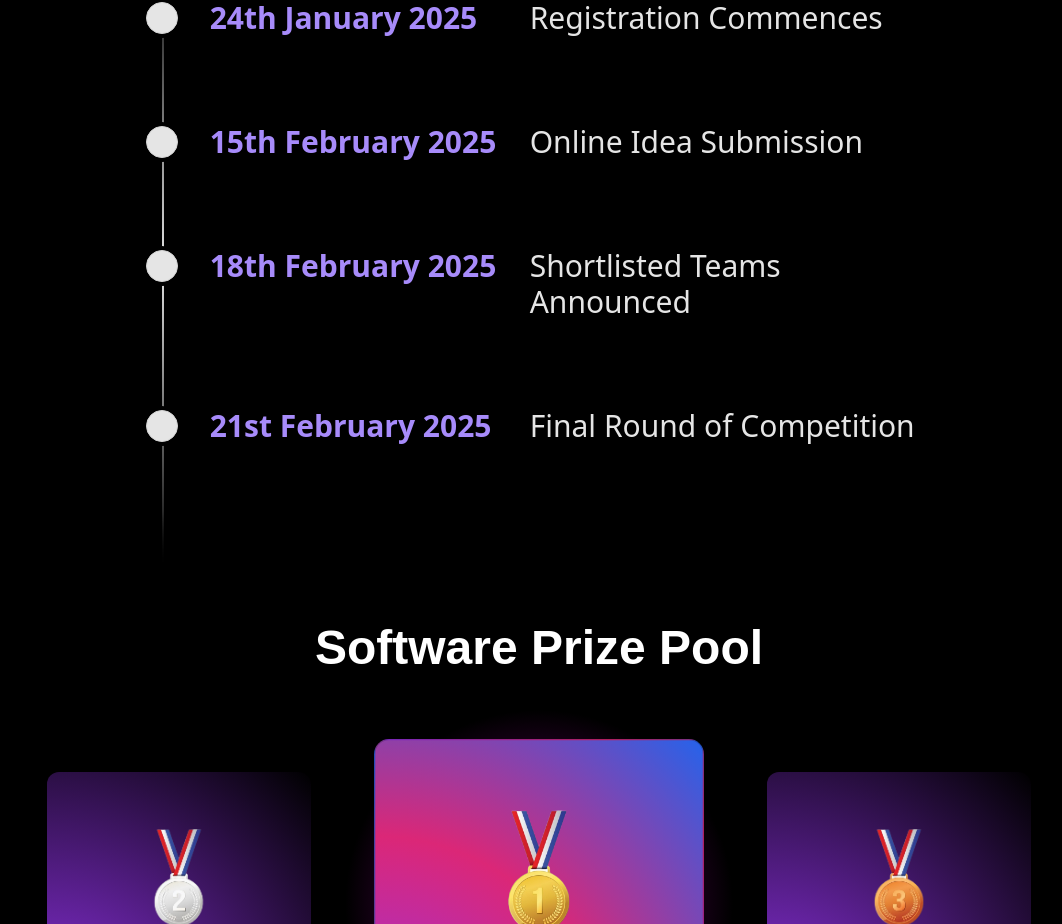
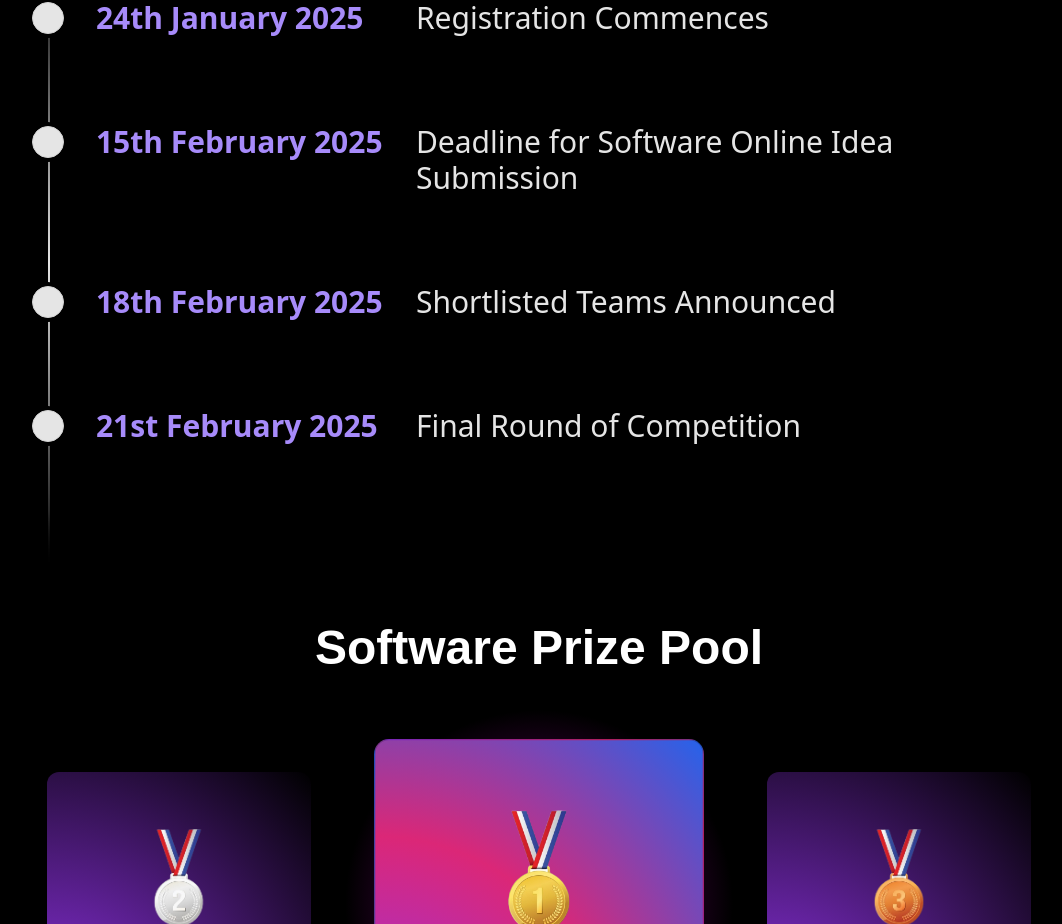
Before and after one commit to TCET-Hackanova/hackanova_website, a React (Vite) app: page / in a window 1280 px wide. Shown: the part 2002-2926 px from the top of the page, without its empty margins (101-1163 px from the left). Built offline with nearby package versions, Linux system fonts and the light colour scheme; a web font is replaced by a local one.

Commit message:
Changing Deadline names

```diff
--- a/src/components/TimeLine.jsx
+++ b/src/components/TimeLine.jsx
@@ -23,7 +23,7 @@ export function TimelineDemo() {
 
           <p
             className="text-neutral-200 ">
-           Online Idea Submission</p>
+           Deadline for Software Online Idea Submission</p>
 
         </div>
       ),
```
